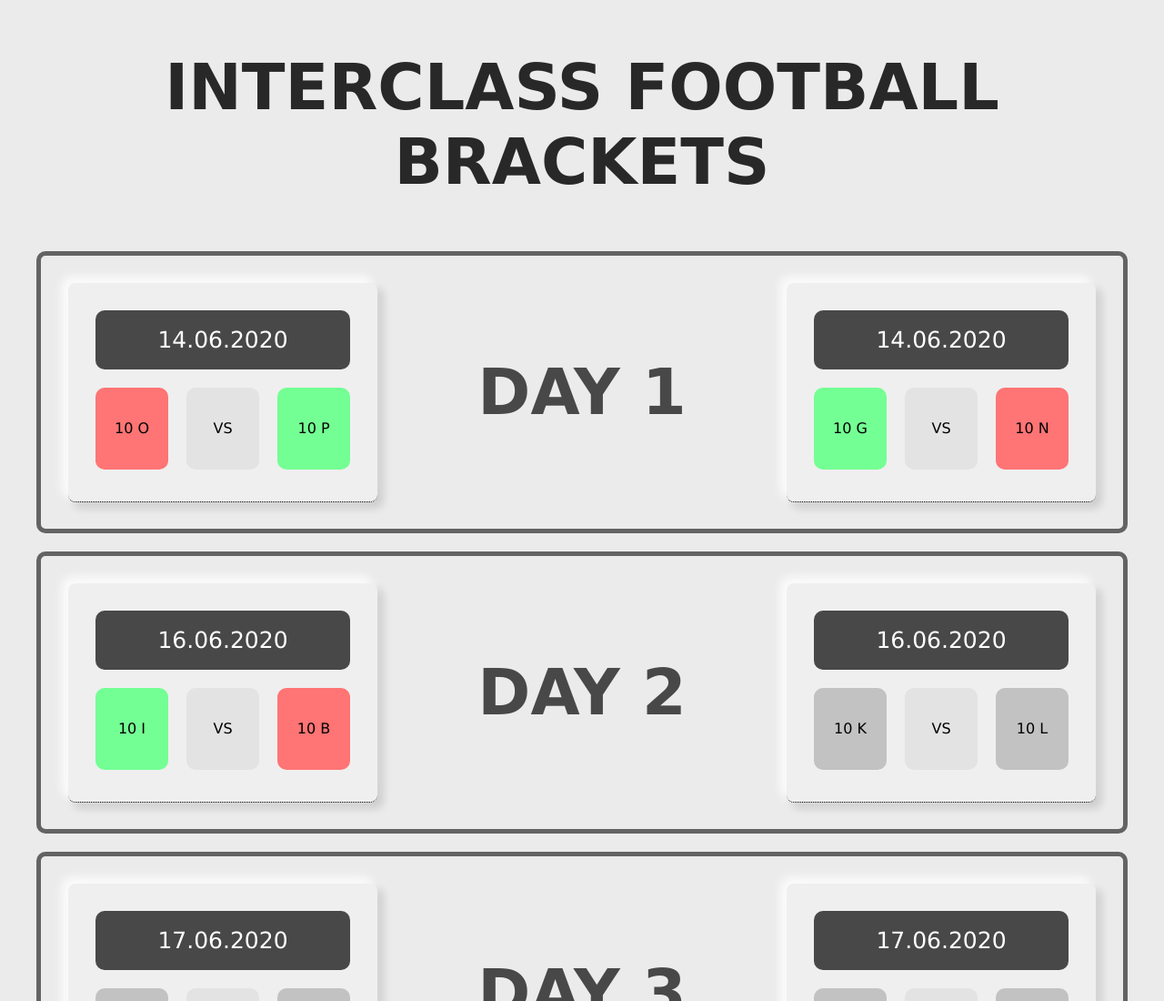
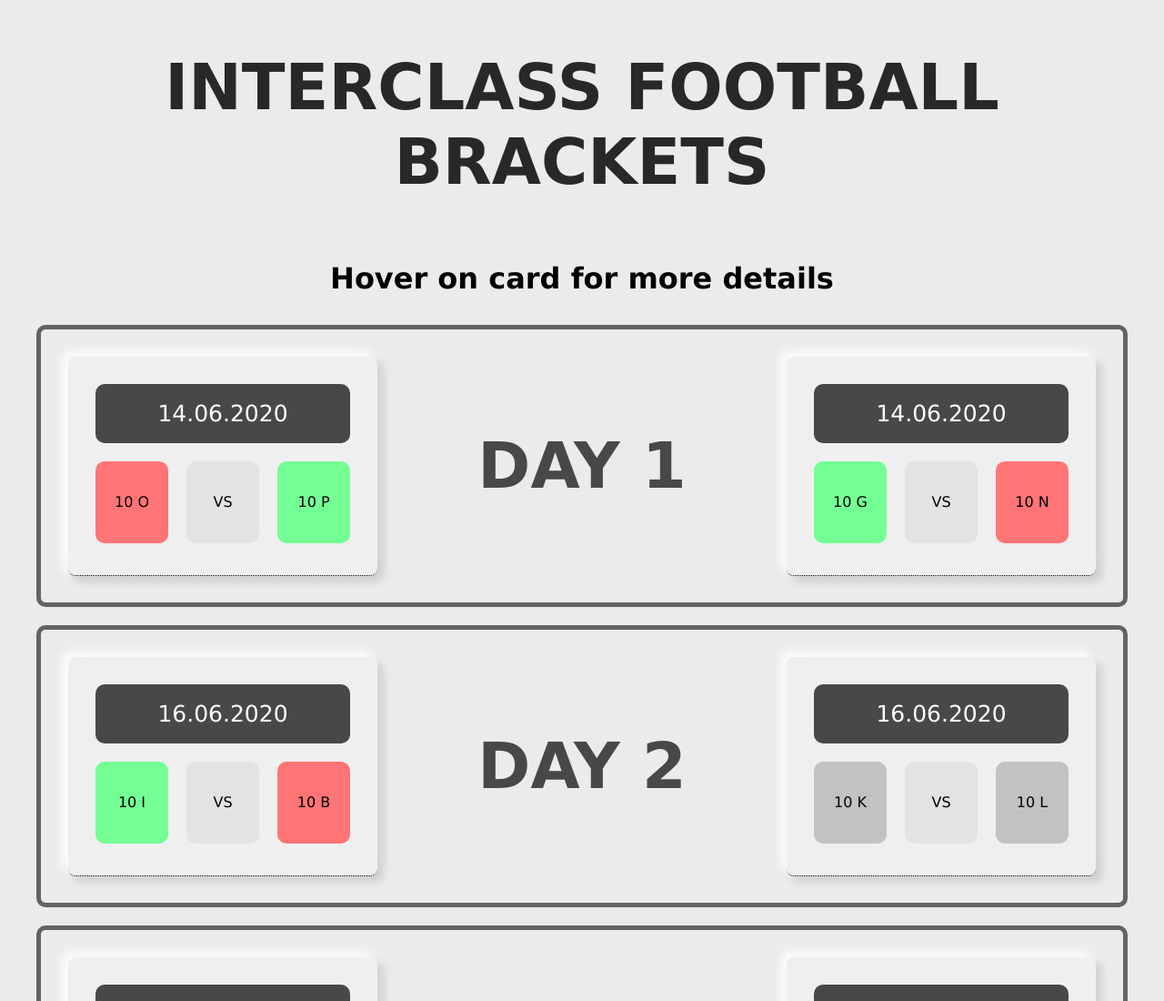
Before and after one commit to AbinavPallathoor/InterClassFootball-Brackets, a plain HTML site: page index.html in a window 1280 px wide. Shown: the top 1100 px of the page at 91% size. Drawn offline with Linux system fonts and the light colour scheme.

Commit message:
Update index.html

```diff
--- a/index.html
+++ b/index.html
@@ -7,6 +7,7 @@
 <body>
 
     <h1 class="heading">INTERCLASS FOOTBALL BRACKETS</h1>
+    <h1 class="heading-2">Hover on card for more details</h1>
 
     <div class="same-day">
         <xs:element class="day-text"> DAY 1</xs:element>
```
